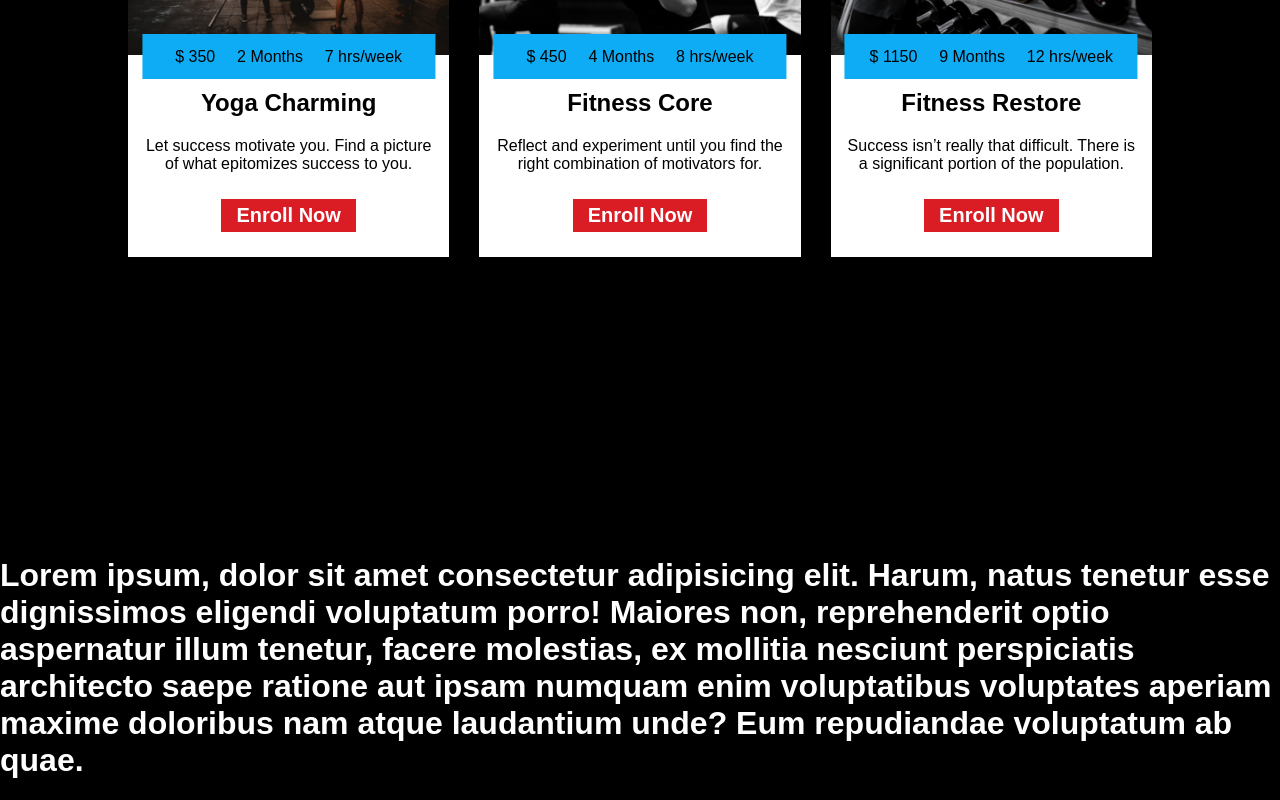
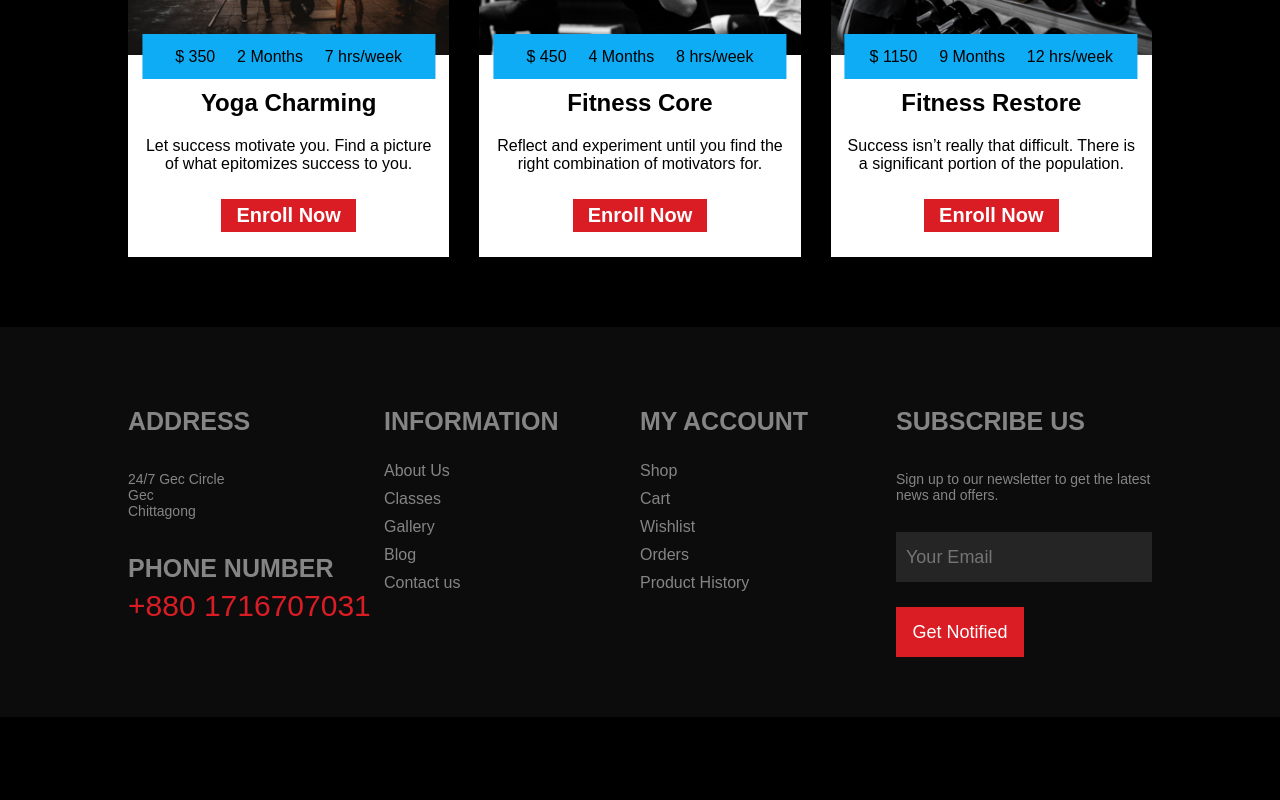
Before and after one commit to rasel-gannicus/Gym-Website-With-React-Firebase, a React (Create React App) app: page / in a window 1280 px wide. Shown: the part 4134-4934 px from the top of the page. After the commit the page ends 4851 px from the top, so only its background shows below. Built offline with nearby package versions, Linux system fonts and the light colour scheme.

Commit message:
footer done

```diff
--- a/src/App.js
+++ b/src/App.js
@@ -5,6 +5,7 @@ import Features from './Pages/Features/Features';
 import About from './Pages/About/About';
 import Trainers from './Pages/Trainers/Trainers';
 import Services from './Pages/Services/Services';
+import Footer from './Pages/Footer/Footer';
 
 function App() {
   return (
@@ -14,9 +15,8 @@ function App() {
       <About></About>
       <Trainers></Trainers>
       <Services></Services>
+      <Footer></Footer>
 
-
-      <h1 style={{marginTop : '300px'}}>Lorem ipsum, dolor sit amet consectetur adipisicing elit. Harum, natus tenetur esse dignissimos eligendi voluptatum porro! Maiores non, reprehenderit optio aspernatur illum tenetur, facere molestias, ex mollitia nesciunt perspiciatis architecto saepe ratione aut ipsam numquam enim voluptatibus voluptates aperiam maxime doloribus nam atque laudantium unde? Eum repudiandae voluptatum ab quae.</h1>
     </div>
   );
 }
--- /dev/null
+++ b/src/Pages/Footer/Footer.css
@@ -0,0 +1,100 @@
+
+
+
+.footer-section{
+    padding: 30px 0;
+    background: #0C0C0C;
+}
+.footer-upper{
+    display: grid;
+    grid-template-columns: repeat(4, 1fr);
+    width: 80%;
+    margin: 30px auto;
+    color: #858585;
+}
+.footer-upper h2{
+    text-transform: uppercase;
+    font-size: 25px;
+}
+.footer-upper p{
+    font-size: 14px;
+}
+.phone-number{
+    color: #DA1D25;
+    font-weight: 400;
+    font-size: 30px;
+    margin-top: -15px;
+}
+
+.footer-single{
+    display: flex;
+    flex-direction: column;
+}
+.footer-single a{
+    text-decoration: none;
+    color: unset;
+    margin: 5px 0;
+}
+
+.footer-subscribe input{
+    margin: 15px 0;
+    width: 100%;
+    box-sizing: border-box;
+    height: 50px;
+    font-size: 18px;
+    padding: 0 10px;
+    background: #252525;
+    outline: none;
+    border: none;
+}
+
+.footer-subscribe button{
+    height: 50px;
+    margin-top: 10px;
+    width: 50%;
+    background: #DA1D25;
+    border: none;
+    color: white;
+    font-size: 18px;
+}
+
+
+
+/*--------------------------------------------------------------------------
+For mobile:
+---------------------------------------------------------------------------*/
+@media only screen and (max-width:480px){
+    .footer-upper{
+        display: grid;
+        grid-template-columns: repeat(1, 1fr);
+        width: 80%;
+        margin: 30px auto;
+        color: #858585;
+    }
+}
+
+/*---------------------------------------------------
+For ipads, tablet:
+---------------------------------------------------*/
+@media only screen and (min-width:481px) and (max-width:768px) {
+    .footer-upper{
+        display: grid;
+        grid-template-columns: repeat(1, 1fr);
+        width: 80%;
+        margin: 30px auto;
+        color: #858585;
+    }
+}
+
+/*-----------------------------------------
+ For Small screen, laptop:
+-----------------------------------------*/
+@media only screen and (min-width:769px) and (max-width:1024px) {
+    .footer-upper{
+        display: grid;
+        grid-template-columns: repeat(2, 1fr);
+        width: 80%;
+        margin: 30px auto;
+        color: #858585;
+    }
+}
--- /dev/null
+++ b/src/Pages/Footer/Footer.js
@@ -0,0 +1,41 @@
+import React from 'react';
+import './Footer.css';
+
+const Footer = () => {
+    return (
+        <div className="footer-section">
+            <div className="footer-upper">
+                <div className="footer-single">
+                    <h2 className="footer-title">Address</h2>
+                    <p>24/7 Gec Circle <br /> Gec <br />Chittagong</p>
+                    <h2 className="footer-title">Phone Number</h2>
+                    <h3 className="phone-number">+880 1716707031</h3>
+                </div>
+                <div className="footer-single">
+                    <h2 className="footer-title">Information</h2>
+                    <a href="">About Us</a>
+                    <a href="">Classes</a>
+                    <a href="">Gallery</a>
+                    <a href="">Blog</a>
+                    <a href="">Contact us</a>
+                </div>
+                <div className="footer-single">
+                    <h2 className="footer-title">My Account</h2>
+                    <a href="">Shop</a>
+                    <a href="">Cart</a>
+                    <a href="">Wishlist</a>
+                    <a href="">Orders</a>
+                    <a href="">Product History</a>
+                </div>
+                <div className="footer-single footer-subscribe">
+                    <h2 className="footer-title">Subscribe Us</h2>
+                    <p>Sign up to our newsletter to get the latest news and offers.</p>
+                    <input type="email" name="" placeholder="Your Email" id="" />
+                    <button>Get Notified</button>
+                </div>
+            </div>
+        </div>
+    );
+};
+
+export default Footer;
```
